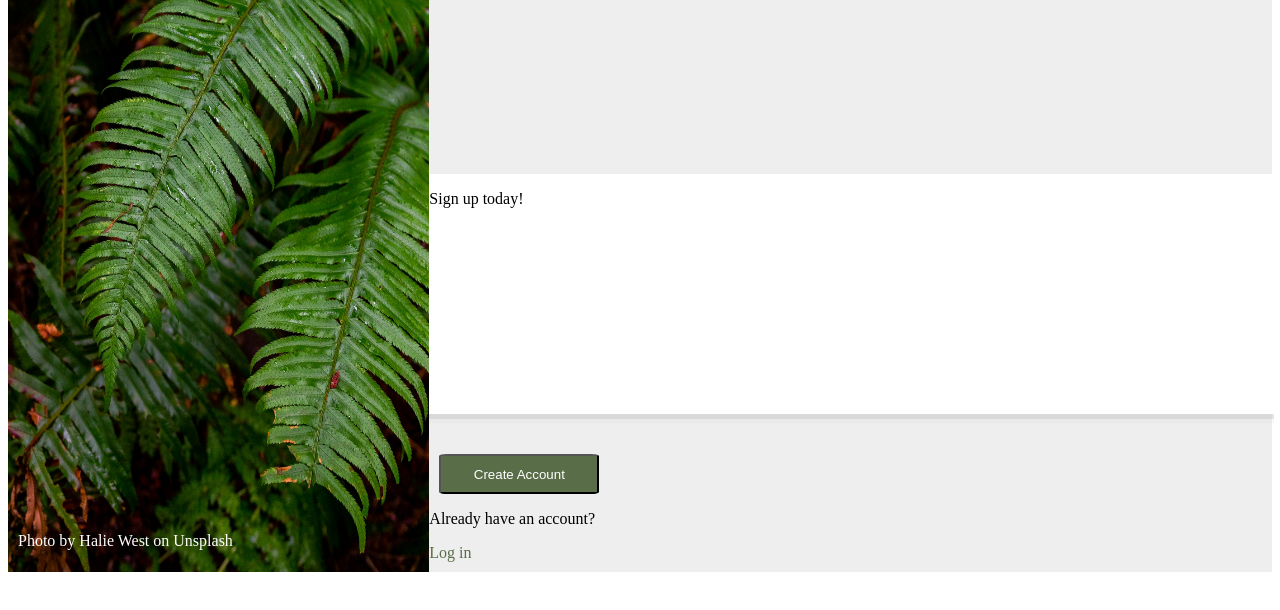
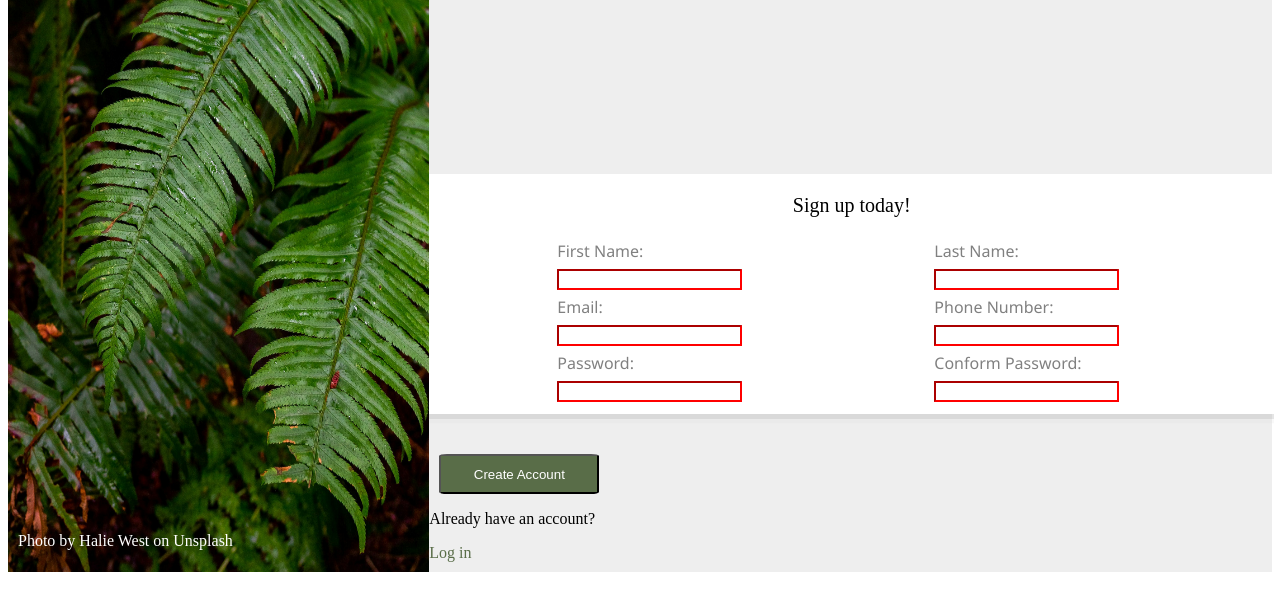
Before and after one commit to Callandor1209/sign-up-form, a plain HTML site: page index.html in a window 1280 px wide. Shown: the part 236-846 px from the top of the page. After the commit the page ends 816 px from the top, so only its background shows below. Drawn offline with Linux system fonts and the light colour scheme.

Commit message:
finished up

```diff
--- a/index.html
+++ b/index.html
@@ -32,14 +32,42 @@
                     the project on Github to see the code, and test out the form to see how it works.</p>
                 <div class="form">
                     <p class="signup">Sign up today!</p>
+                    <form action="../sign-up-form/index.html" method="post">
                     <div class="topline">
+                        <div class="column1">
+                        <label for="first_name">First Name: </label>
+                        <input type="text" name="firstname" id="first_name" required>
+                    </div>
+                    <div class="column2">
+                        <label for="last_name">Last Name: </label>
+                        <input type="text" name="lastname" id="last_name" required>
+                    </div>
+                    </div>
+                    <div class="middleline">
+                        <div class="column1">
+                        <label for="email">Email: </label>
+                        <input type="email" name="email" id="email" required>
+                    </div>
+                    <div class="column2">
+                        <label for="phonenum">Phone Number:</label>
+                        <input type="number" name="phonenum" id="phonenum" required>
+                    </div>
 
                     </div>
                     <div class="bottomline">
+                        <div class="column1">
+                        <label for="password">Password: </label>
+                        <input type="password" name="password" id="password" required>
+                    </div>
+                    <div class="column2">
+                        <label for="passwordconfirm">Conform Password: </label>
+                        <input type="password" name="passwordconfirm" id="passwordconfirm" required>
+                    </div>
 
                     </div>
+                    </form>
                 </div>
-                <button type="submit">Create Account</button>
+                <button type="submit" id="submit">Create Account</button>
                 <div class="login">
                     <p>Already have an account?</p>
                     <p style="color: #596D48;">Log in</p>
--- a/scripts.js
+++ b/scripts.js
@@ -0,0 +1,12 @@
+var pass1 = document.querySelector("#password");
+var pass2 = document.querySelector("#passwordconfirm");
+const submit = document.querySelector("#submit");
+submit.addEventListener("click" , checkPassword)
+
+function checkPassword(){
+    if(pass1.value != pass2.value){
+        pass2.classList.add("wrong");
+        return;
+    }
+    pass2.classList.remove("wrong");
+}
--- a/styles.css
+++ b/styles.css
@@ -93,3 +93,56 @@
     width: 65vw;
     background-color: #596D48;
 }
+.container .main2 .form div{
+    font-family: 'Segoe UI', Tahoma, Geneva, Verdana, sans-serif;
+    margin-left: 5vw;
+    margin-right: 10vw;
+    color: gray;
+    border-color: grey;
+    display: flex;
+    flex-direction: row;
+    height: 7vh;
+    justify-content: space-evenly;
+}
+.container .main2 .form input{
+    height: 15px;
+    border-radius: 1%;
+    border-color: lightgrey;
+    border-width: 0.5px;
+}
+.container .main2 .form input:focus{
+    border-color:#596D48;
+    border-width: 5px;
+    box-shadow:
+    0px 5px rgba(0, 0, 0, 0.2),
+    0px 9px rgba(167, 167, 167, 0.1),
+    0px 10px rgba(216, 216, 216, 0.05);
+}
+.container .main2 .form .column1{
+    flex-direction: column;
+    justify-content: space-around;
+}
+.container .main2 .form .column2{
+    flex-direction: column;
+    justify-content: space-around;
+}
+.signup{
+    display: flex;
+    justify-content: center;
+    font-size: 20px;
+}
+.wrong{
+    border-color: red !important;
+    border-width: 4px !important;
+    color: red;
+}
+.right{
+    color: white;
+    border-color: lightgray;
+    border-width: 0.5px;
+}
+input:invalid{
+    border-color: red !important;
+    border-width: 2px !important;
+    color: red;
+}
```
